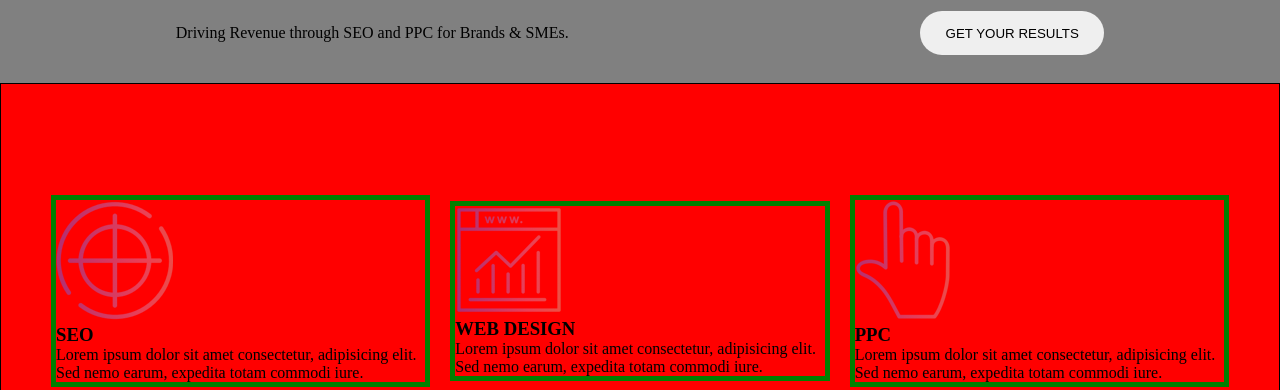
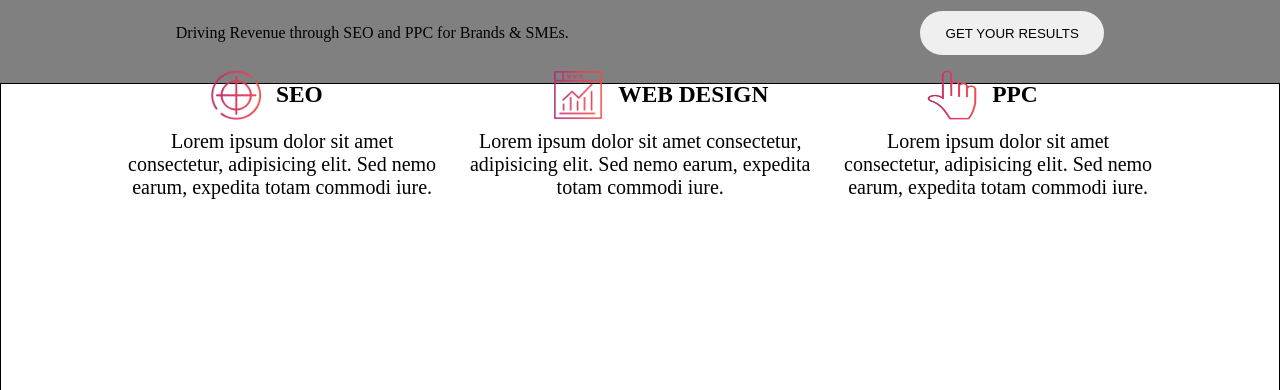
Before and after one commit to ch22as/SegundaLanding, a plain HTML site: page index.html in a window 1280 px wide. Shown: the part 417-807 px from the top of the page. Drawn offline with Linux system fonts and the light colour scheme.

```diff
--- a/estilo.scss
+++ b/estilo.scss
@@ -58,17 +58,41 @@
 
 
 #articulos{
-    background-color: red;
+    height: 100px;
     grid-area: articulos;
     display: flex;
     gap:20px;
     justify-content: center;
     align-items: center;
-    padding: 20px 50px;
+    padding: 50px 120px;
+    font-size: 20px;
+    text-align: center;
 }
 
-#articulos article{
-    border: 5px solid green;
+.articulo{
+    display: flex;
+    gap:10px;
+    flex-wrap: wrap;
+
+}
+
+.articulo figure{
+    margin-left: 90px;
+    display: flex;
+}
+.articulo figure h3{
+    align-self: center;
+    padding-left: 15px;
+
+}
+
+.articulo img{
+    width: 50px;
+    height: 50px;
+}
+
+.articulo p{
+    order: 20;
 }
 
 
```
Also changed, not shown: estilo.css, 1 other file.
